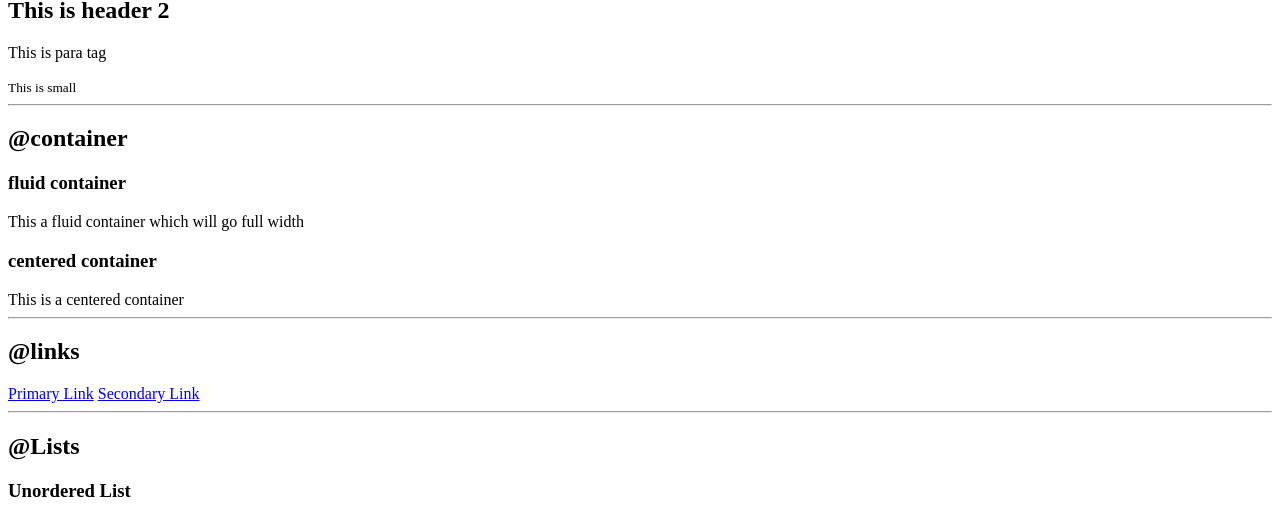
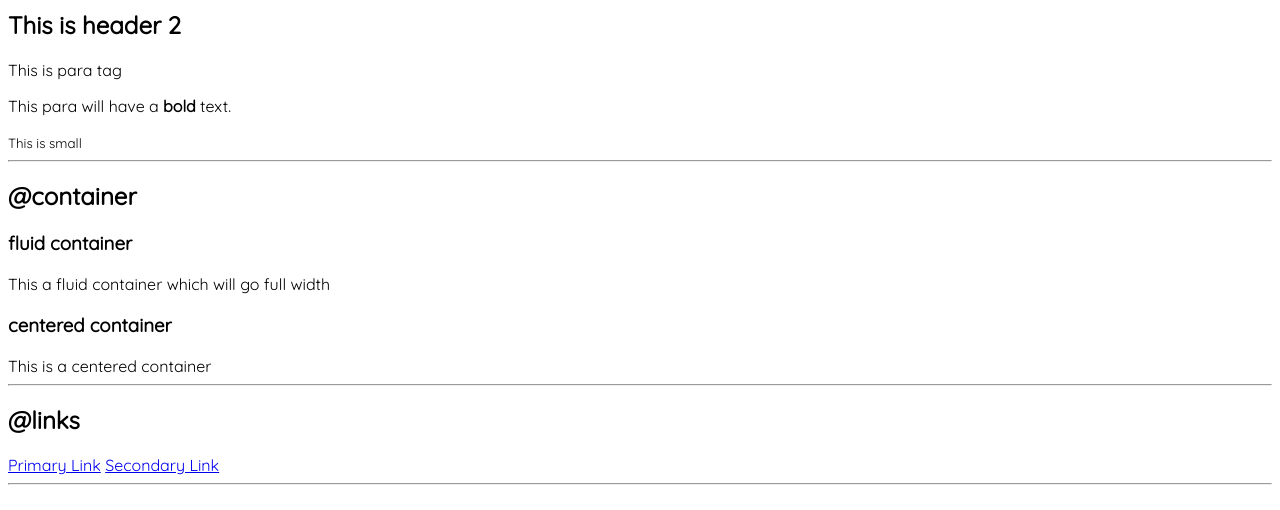
Before and after one commit to VipulGirme/vipul-girme-portfolio, a plain HTML site: page index.html in a window 1280 px wide. Shown: the part 272-782 px from the top of the page. Drawn offline with Linux system fonts and the light colour scheme.

Commit message:
typography added
Fonts added from Google Fonts

```diff
--- a/index.html
+++ b/index.html
@@ -4,11 +4,14 @@
     <meta charset="UTF-8">
     <meta http-equiv="X-UA-Compatible" content="IE=edge">
     <meta name="viewport" content="width=device-width, initial-scale=1.0">
-    <title>Document</title>
+    <title>Vipul Girme Portfolio</title>
+
+    <link href="styles.css" rel ="stylesheet"/>
 </head>
 <body>
     Hi ! I am Vipul!
     <h1>I work for TCS!</h1>
+    <!-- <h1 style="color: red;">I work for TCS!</h1> -->
     <p>I am attending neogcamp level zero to make a library</p>
     <hr>
     <h2>
@@ -17,6 +20,7 @@
     <h1>This is h1 tag</h1>
     <h2>This is header 2</h2>
     <p>This is para tag</p>
+    <p>This para will have a <strong>bold</strong> text.</p>
     <small>This is small</small>
 
     <hr>
--- /dev/null
+++ b/styles.css
@@ -0,0 +1,5 @@
+@import url('https://fonts.googleapis.com/css2?family=Quicksand:wght@300;400&display=swap');
+
+body {
+    font-family: 'Quicksand', sans-serif;
+}
```
